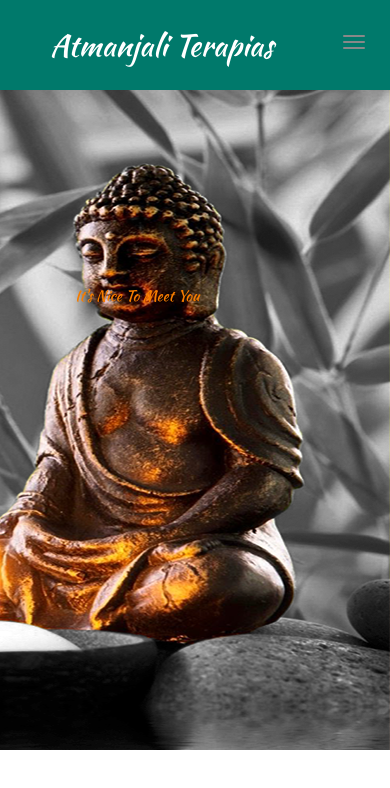
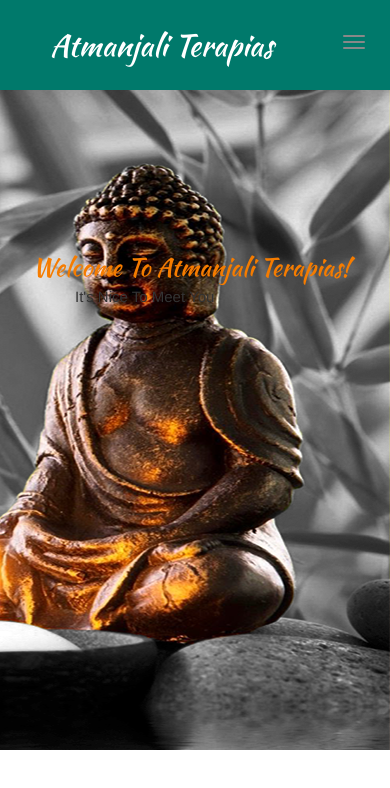
Before and after one commit to Cotettyta/Atmanjali-Terapias, a plain HTML site: page index.html in a window 390 px wide. Drawn offline with nearby package versions, Linux system fonts and the light colour scheme.

Commit message:
subiendo arreglo

```diff
--- a/estilo.css
+++ b/estilo.css
@@ -103,17 +103,17 @@ header.container-fluid:hover{
 }
 
 
-.intro-leal-in{
-	padding-top: 250px;
-	margin-left: 75px;
-	text-align: left;
-	font-size: 35px;
-	font-family: 'kaushan Script';
+.intro-heading{
+    padding-top: 250px;
+    margin-left: 75px;
+    text-align: left;
+    font-size: 35px;
+    font-family: 'kaushan Script';
     font-weight: 400;
     font-style: normal;
     color: #f57c00;
 }
-.intro-heading{
+.intro-leal-in{
 	text-align: left;
 	font-size: 25px;
 	margin-left: 120px;
@@ -173,7 +173,7 @@ h3{
     .intro-heading{
         font-size: 25px;
         text-align: center;
-        margin-left: -40px;
+        margin-left: -8px;
     }
     .intro-leal-in{
         font-size: 15px;
```
